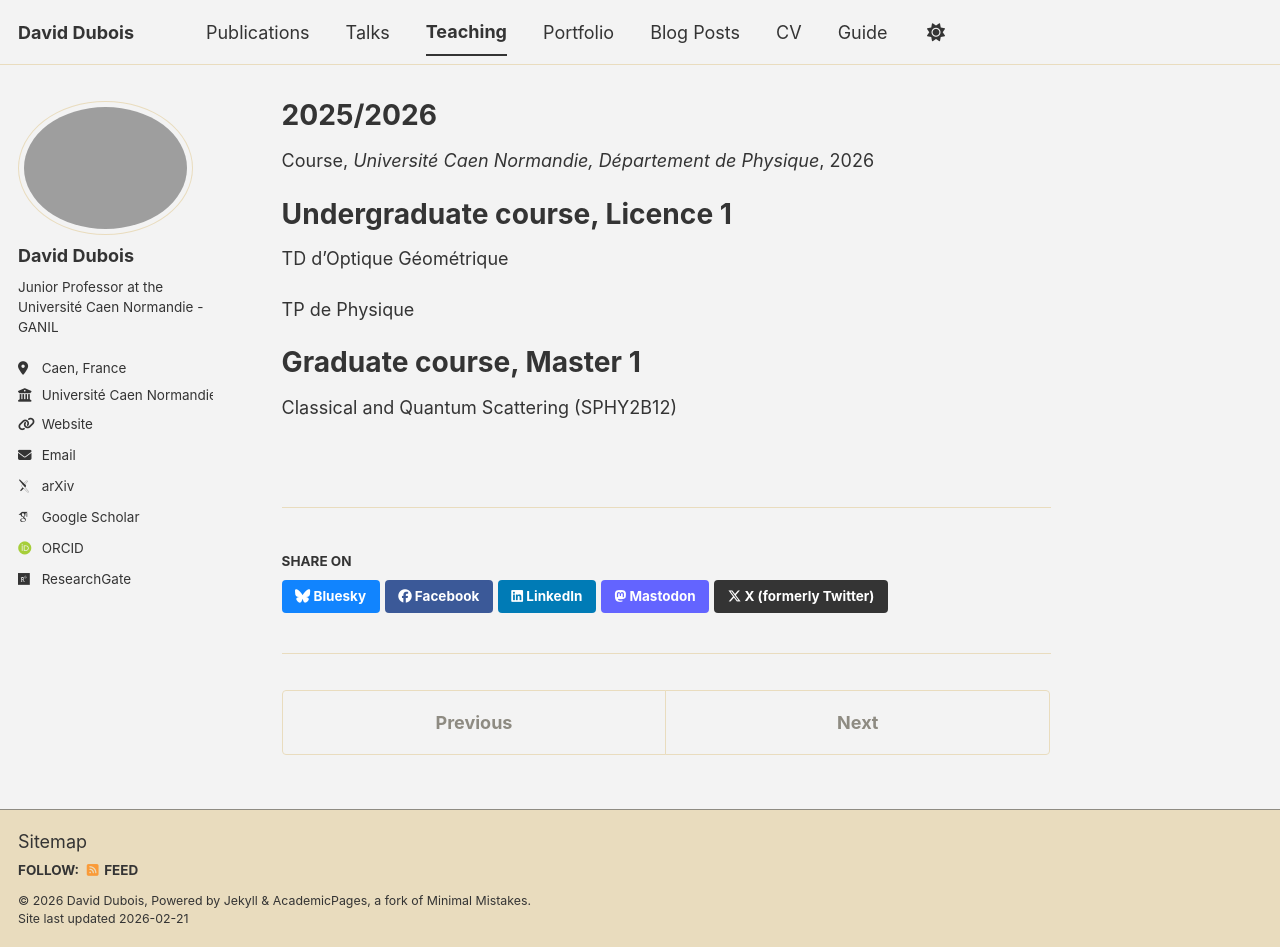
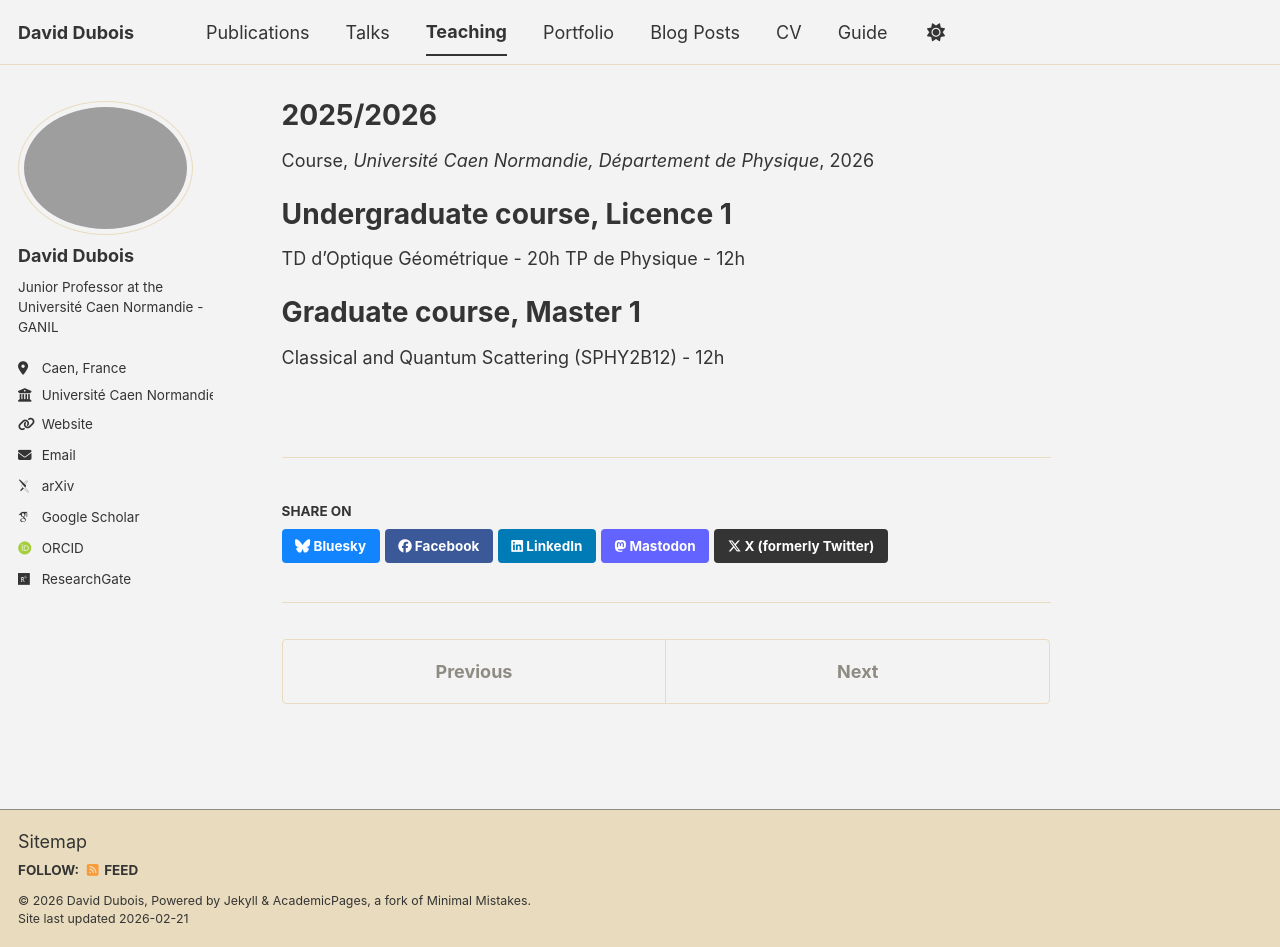
Before and after one commit to daviddubois5/daviddubois, a Jekyll site: the page built from _teaching/Number4.md, in a window 1280 px wide and 947 px high. Built offline with Jekyll 4.4.1, drawn with Linux system fonts in a browser that asks for light colours; some web fonts are replaced; a script bundle is joined from its source files by our own code; library files that are not in the unit come from our copies.

Commit message:
Update Number4.md

```diff
--- a/_teaching/Number4.md
+++ b/_teaching/Number4.md
@@ -11,11 +11,10 @@ location: "Caen, France"
 Undergraduate course, Licence 1
 ======
 
-TD d'Optique Géométrique
-
-TP de Physique
+TD d'Optique Géométrique - 20h
+TP de Physique - 12h
 
 Graduate course, Master 1
 ======
 
-Classical and Quantum Scattering (SPHY2B12)
+Classical and Quantum Scattering (SPHY2B12) - 12h
```
